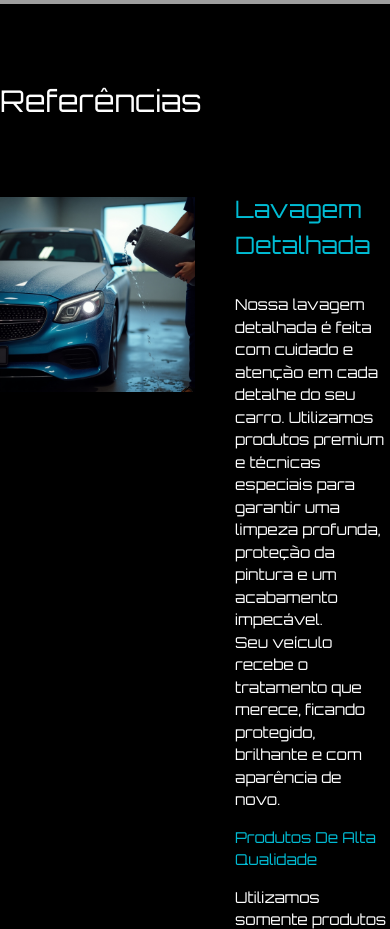
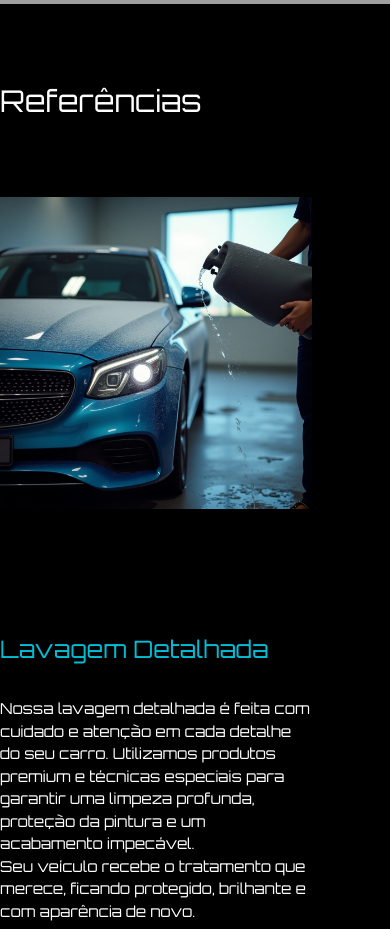
Before and after one commit to flavin-script/loja-perfume-frontend, a plain HTML site: page lavarapido.html in a window 390 px wide. Shown: the part 840-1769 px from the top of the page. Drawn offline with nearby package versions, Linux system fonts and the light colour scheme; grey boxes are pictures that could not be loaded.

Commit message:
PROJETO PERFUME PAUSADO/ SUBINDO PROJETO LAVA RAPIDO att5

```diff
--- a/estilo.css
+++ b/estilo.css
@@ -75,6 +75,17 @@ html {
     background-repeat: no-repeat;
     height: 100vh; /* Mantém ocupando a tela toda */
   }
+
+
+   /* Faz as colunas ficarem largura total (100%) */
+  .w3-col.s6 {
+    width: 80% !important;
+   align-items: center;
+    padding-left: 0 !important;  /* remove o padding lateral */
+    padding-right: 0 !important;
+  }
+
+
 }
 
 /*TABLETS*/
@@ -115,5 +126,15 @@ html {
     background-position: top center;
     background-repeat: no-repeat;
     height: 100vh; /* Mantém ocupando a tela toda */
+ }
+
+ /* Faz as colunas ficarem largura total (100%) */
+  .w3-col.s6 {
+    width: 80% !important;
+    align-self: center;
+    padding-left: 0 !important;  /* remove o padding lateral */
+    padding-right: 0 !important;
   }
+
+
 }
```
